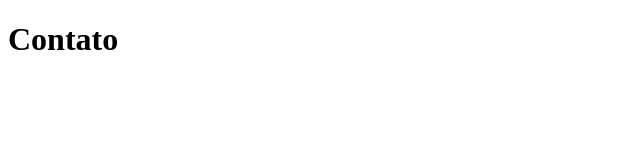
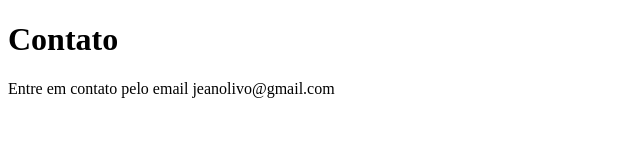
Before and after one commit to jeanolivo78/sistema-de-cadastro, a plain HTML site: page contato.html in a window 1280 px wide. Shown: the whole page, without its empty margins (0-640 px from the left). Drawn offline with Linux system fonts and the light colour scheme.

Commit message:
adicionado email no arquivo contato

```diff
--- a/contato.html
+++ b/contato.html
@@ -8,5 +8,6 @@
 </head>
 <body>
     <h1>Contato</h1>
+    <p>Entre em contato pelo email jeanolivo@gmail.com</p>
 </body>
 </html>
```
